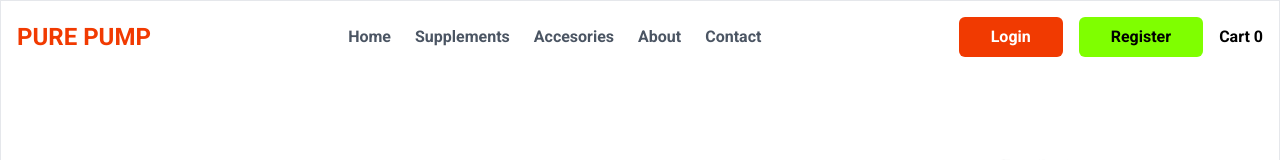
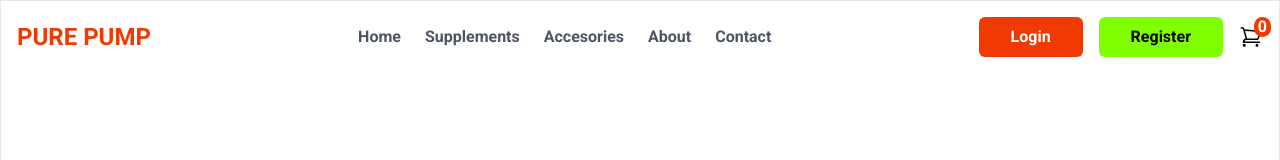
Before and after one commit to TanvirHasanPrince/pure-pump-supplement-store, a Next.js app: page / in a window 1280 px wide. Shown: the top 160 px of the page. Built offline with nearby package versions, Linux system fonts and the light colour scheme; no server answers; the database is empty.

Commit message:
[Done]- Header-CartIcon

```diff
--- a/src/app/components/layout/Header.js
+++ b/src/app/components/layout/Header.js
@@ -4,6 +4,7 @@ import { useSession } from "next-auth/react";
 import { signOut } from "next-auth/react";
 import { useContext } from "react";
 import { CartContext } from "../appContext";
+import ShoppingCart from "../../components/icons/ShoppingCart";
 
 const Header = () => {
   const session = useSession();
@@ -63,7 +64,10 @@ const Header = () => {
           </>
         )}
 
-        <Link href="/cart">Cart {cartProducts.length}</Link>
+        <Link href="/cart" className="relative">
+          <ShoppingCart></ShoppingCart>
+          <span className="absolute -top-2 -right-2 bg-primary text-white text-small p-1 rounded-full leading-3"> {cartProducts.length}</span>
+        </Link>
       </nav>
     </header>
   );
```
